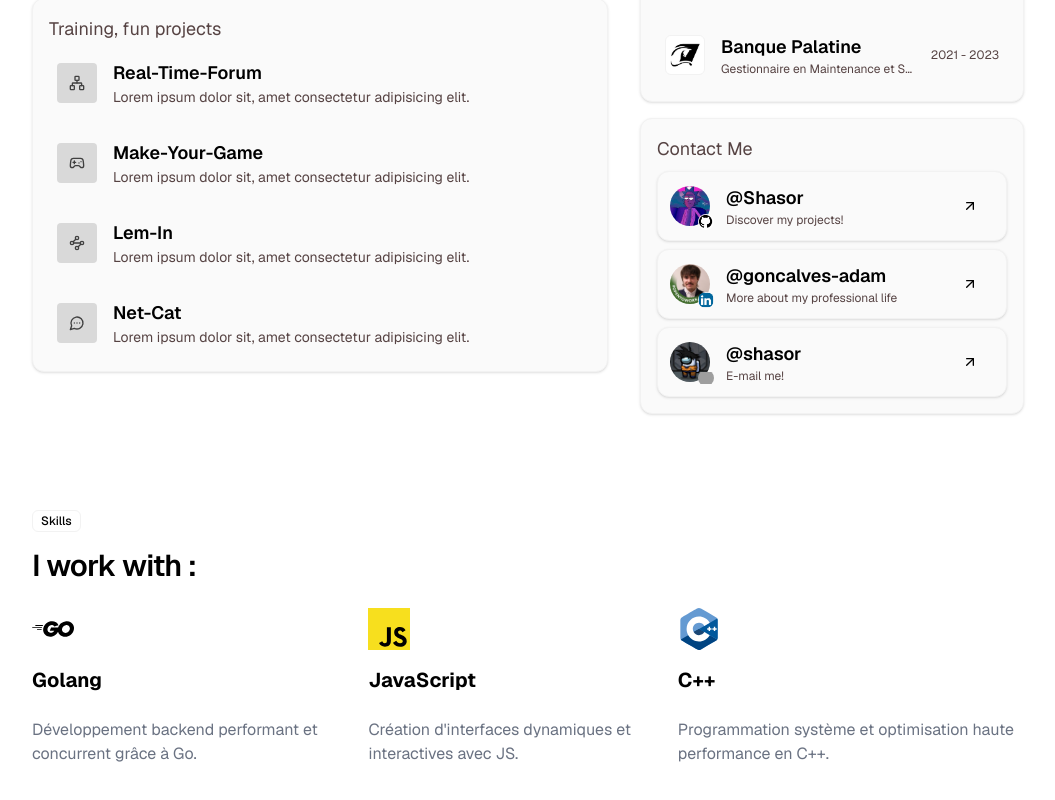
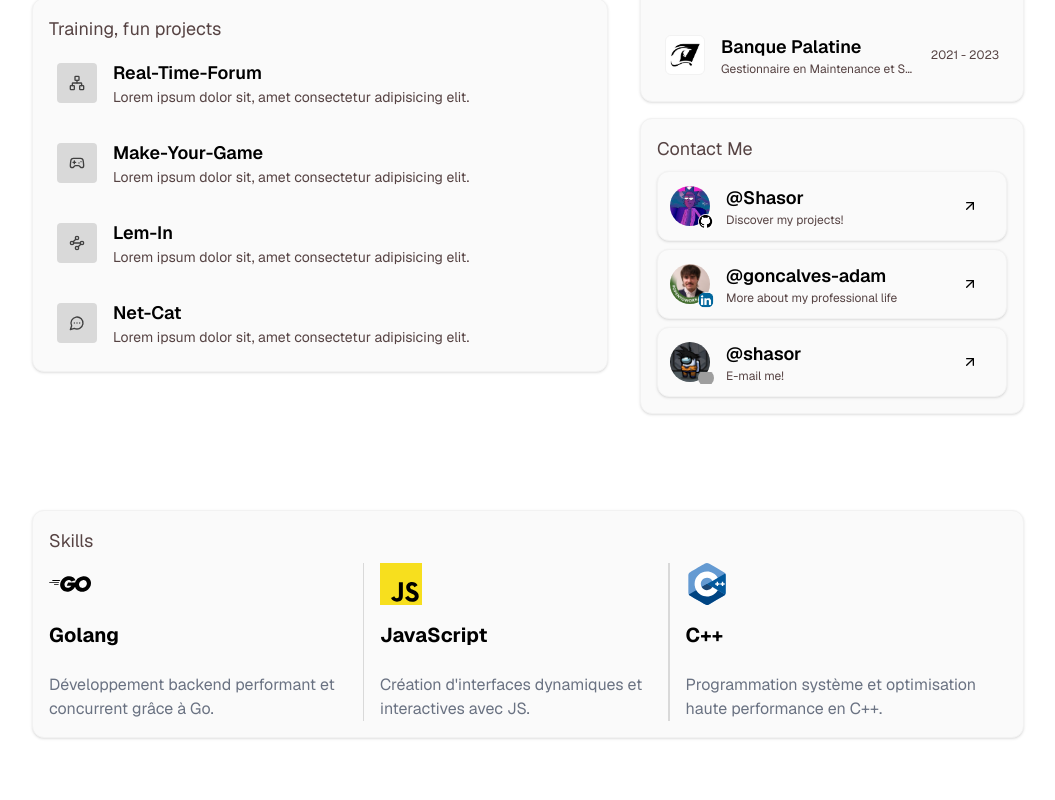
Before and after one commit to Shasor/portfolio, a Next.js app: page / in a window 1280 px wide. Shown: the part 685-1485 px from the top of the page, without its empty margins (112-1167 px from the left). Built offline with nearby package versions, Linux system fonts and the light colour scheme; grey boxes are pictures that could not be loaded; a web font is replaced by a local one.

Commit message:
The Skills section becomes a Card

```diff
--- a/components/Skills.tsx
+++ b/components/Skills.tsx
@@ -1,29 +1,32 @@
 import { IconVariants } from "./Icons";
 import { Section } from "./Section";
-import { Badge } from "./ui/badge";
+import { Card } from "./ui/card";
 
 export const Skills = () => {
   return (
     <Section className="flex flex-col items-start gap-4">
-      <Badge variant={"outline"}>Skills</Badge>
-      <h2 className="scroll-m-20 pb-2 text-3xl font-semibold tracking-tight first:mt-0">I work with :</h2>
+      <Card className="flex flex-col p-4 gap-2 w-full">
+        <p className="text-lg text-muted-foreground">Skills</p>
         <div className="flex max-md:flex-col gap-4">
           <div className="flex flex-col gap-4">
             {IconVariants.golang.icon({ size: 42 })}
             <h3 className="mb-2 text-xl font-bold">Golang</h3>
             <p className="text-gray-500 dark:text-gray-400">Développement backend performant et concurrent grâce à Go.</p>
           </div>
+          <div className="flex w-0.5 bg-accent/100 max-md:w-auto max-md:h-0.5" />
           <div className="flex flex-col gap-4">
             {IconVariants.js.icon({ size: 42 })}
             <h3 className="mb-2 text-xl font-bold">JavaScript</h3>
             <p className="text-gray-500 dark:text-gray-400">Création d&apos;interfaces dynamiques et interactives avec JS.</p>
           </div>
+          <div className="flex w-0.5 bg-accent/100 max-md:w-auto max-md:h-0.5" />
           <div className="flex flex-col gap-4">
             {IconVariants.cpp.icon({ size: 42 })}
             <h3 className="mb-2 text-xl font-bold">C++</h3>
             <p className="text-gray-500 dark:text-gray-400">Programmation système et optimisation haute performance en C++.</p>
           </div>
         </div>
+      </Card>
     </Section>
   );
 };
```
Lines whose indentation alone changed are shown as unchanged.
